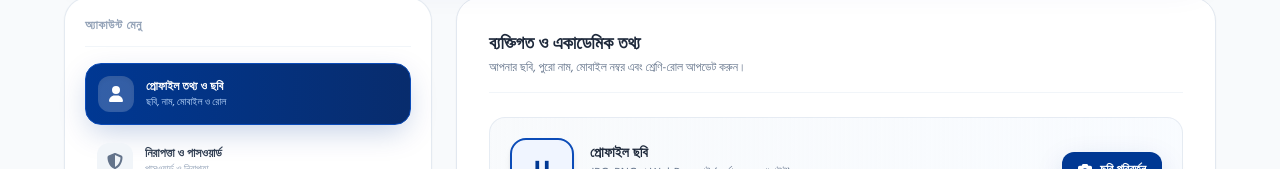
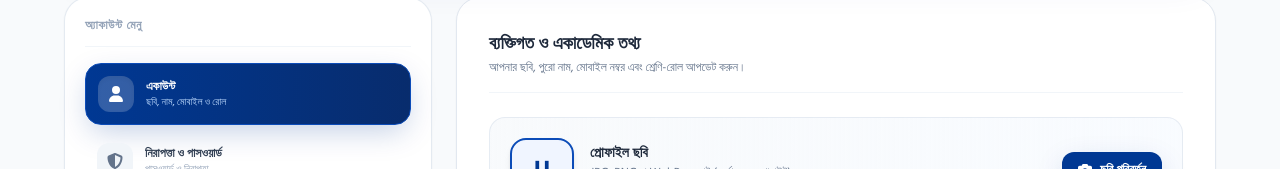
Before and after one commit to alaminislam3203/shikkhanova.com, a Next.js app: page /account in a window 1280 px wide. Shown: the part 339-508 px from the top of the page. Built offline with nearby package versions, Linux system fonts and the light colour scheme; no server answers; the database is empty; sample sign-in values are in the browser's storage.

Commit message:
feat: add navbar, user account page, and admin sidebar components

```diff
--- a/app/account/page.tsx
+++ b/app/account/page.tsx
@@ -258,7 +258,7 @@ export default function AccountPage() {
   const sidebarTabs = [
     {
       id: 'profile' as AccountTab,
-      label: 'প্রোফাইল তথ্য ও ছবি',
+      label: 'একাউন্ট',
       sublabel: 'ছবি, নাম, মোবাইল ও রোল',
       icon: FaUser,
     },
--- a/components/Navbar.tsx
+++ b/components/Navbar.tsx
@@ -272,7 +272,7 @@ export default function Navbar() {
                             <FaGear className="w-3.5 h-3.5" />
                           </div>
                           <div>
-                            <p className="leading-tight">প্রোফাইল সেটিংস ও ছবি</p>
+                            <p className="leading-tight">একাউন্ট</p>
                             <p className="text-[10px] text-slate-400 font-normal">ছবি, তথ্য ও পাসওয়ার্ড পরিবর্তন</p>
                           </div>
                         </Link>
@@ -411,7 +411,7 @@ export default function Navbar() {
                     onClick={() => setMobileOpen(false)}
                     className="flex items-center gap-2.5 px-4 py-2.5 rounded-xl text-sm font-bold text-slate-700 hover:bg-slate-100"
                   >
-                    <FaGear className="text-slate-500" /> প্রোফাইল সেটিংস ও ছবি পরিবর্তন
+                    <FaGear className="text-slate-500" />একাউন্ট
                   </Link>
 
                   {session.user.role === 'STUDENT' && (
--- a/components/admin/AdminSidebar.tsx
+++ b/components/admin/AdminSidebar.tsx
@@ -175,7 +175,7 @@ export default function AdminSidebar({
           <Link
             href="/account"
             className="flex items-center gap-2.5 p-2.5 rounded-2xl bg-white/5 hover:bg-white/10 border border-white/10 transition group"
-            title="প্রোফাইল সেটিংস ও ছবি পরিবর্তন"
+            title="একাউন্ট"
           >
             <div className="w-8 h-8 rounded-xl bg-brand-500/30 border border-brand-400/40 flex items-center justify-center font-bold text-xs text-white shrink-0 group-hover:scale-105 transition-transform">
               ⚙️
```
